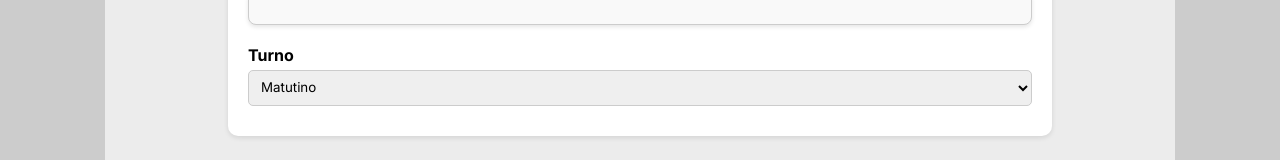
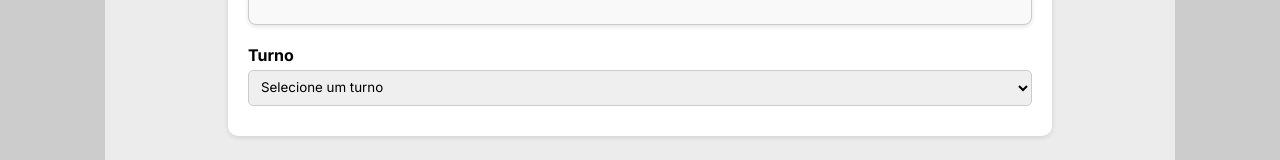
Before and after one commit to Edulira17/csela-project, a React (Vite) app in the folder frontend/: page /forms in a window 1280 px wide. Shown: the part 722-882 px from the top of the page. Built offline with nearby package versions, Linux system fonts and the light colour scheme.

Commit message:
refactor: simplifica o formulário removendo o uso do Controller e ajustando o registro de campos

```diff
--- a/frontend/src/pages/Form/Formulario.tsx
+++ b/frontend/src/pages/Form/Formulario.tsx
@@ -1,23 +1,13 @@
 import { Button } from "@mui/material";
 import { FormContainer, FormGroup, ResponsiveContainerForm, ActionsContainer, Input, Select, Label } from "./style";
-
-import { Controller, useForm } from 'react-hook-form'
-import { yupResolver } from "@hookform/resolvers/yup";
-import { registrationFormSchema } from "../../validations/schemas/registration-form-schema";
+import { useForm } from 'react-hook-form'
 import { sendFormData } from "../../shared/utils/sendFormData";
 
 
 
+const Formulario = () => {
 
-const Formulario = () => {
-  const { register, handleSubmit, control, formState: { errors } } = useForm({
-    defaultValues: {
-      student: {
-        turno: undefined
-      }
-    },
-    resolver: yupResolver(registrationFormSchema)
-  });
+  const { register, handleSubmit } = useForm({});
 
   // console.log(errors)
 
@@ -29,53 +19,42 @@ const Formulario = () => {
           <Label>Nome Completo</Label>
           <Input
             type="text"
-            {...register("student.name")}
+            {...register("name")}
           />
-          {errors.student?.name && <p>{errors.student.name.message}</p>}
           <Label>Naturalidade</Label>
           <Input
             type="text"
-            {...register("student.naturalidade")}
+            {...register("naturalidade")}
           />
-          {errors.student?.naturalidade && <p>{errors.student.naturalidade.message}</p>}
           <Label>Idade</Label>
           <Input
             type="number"
-            {...register("student.idade")}
+            {...register("idade")}
           />
-          {errors.student?.idade && <p>{errors.student.idade.message}</p>}
           <Label>Data de Nascimento</Label>
           <Input
             type="date"
-            {...register("student.dataNascimento")}
+            {...register("dataNascimento")}
           />
-          {errors.student?.dataNascimento && <p>{errors.student.dataNascimento.message}</p>}
           <Label>Nome da Escola</Label>
           <Input
             type="text"
-            {...register("student.escola")}
+            {...register("escola")}
           />
-          {errors.student?.escola && <p>{errors.student.escola.message}</p>}
           <Label>Série</Label>
           <Input
             type="number"
-            {...register("student.serie")}
+            {...register("serie")}
           />
-          {errors.student?.serie && <p>{errors.student.serie.message}</p>}
-          {/* ADD CONTROLLER */}
           <Label>Turno</Label>
-          <Controller
-            name="student.turno"
-            control={control}
-            rules={{ required: "O turno é obrigatório" }}
-            render={({ field }) => (
-              <Select {...field}>
-                <option value="" disabled>Selecione um turno</option>
-                <option value="matutino">Matutino</option>
-                <option value="vespertino">Vespertino</option>
-              </Select>
-            )}
-          />
+
+          <Select >
+            <option value="">Selecione um turno</option>
+            <option value="matutino">Matutino</option>
+            <option value="vespertino">Vespertino</option>
+          </Select>
+
+
         </FormGroup>
 
         <ActionsContainer>
--- a/frontend/src/pages/Form/style.ts
+++ b/frontend/src/pages/Form/style.ts
@@ -54,9 +54,7 @@ export const Label = styled.label`
   margin: 10px 0 5px;
 `;
 
-export const Input = styled.input.withConfig({
-  shouldForwardProp: (prop) => !["ref", "_owner", "_store"].includes(prop),
-})`
+export const Input = styled.input`
   width: 100%;
   padding: 8px;
   border: 1px solid #ccc;
```
